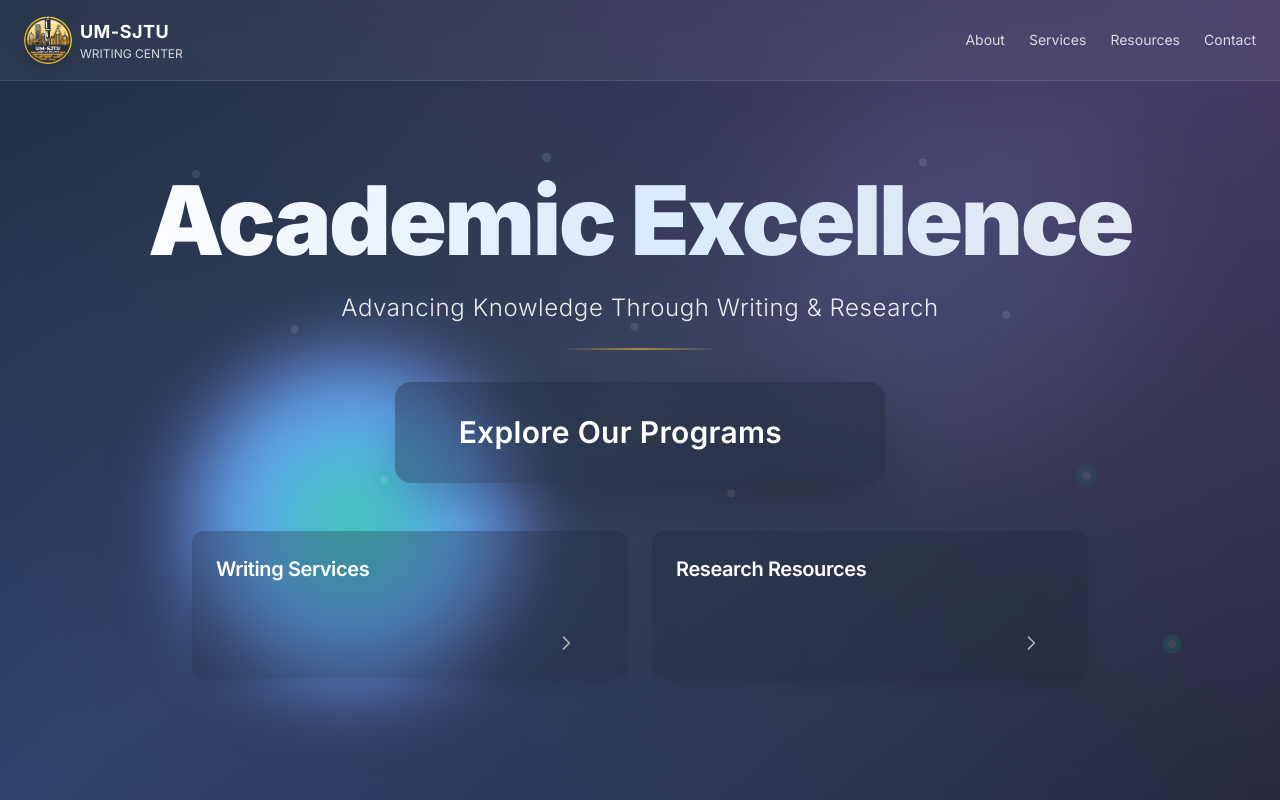
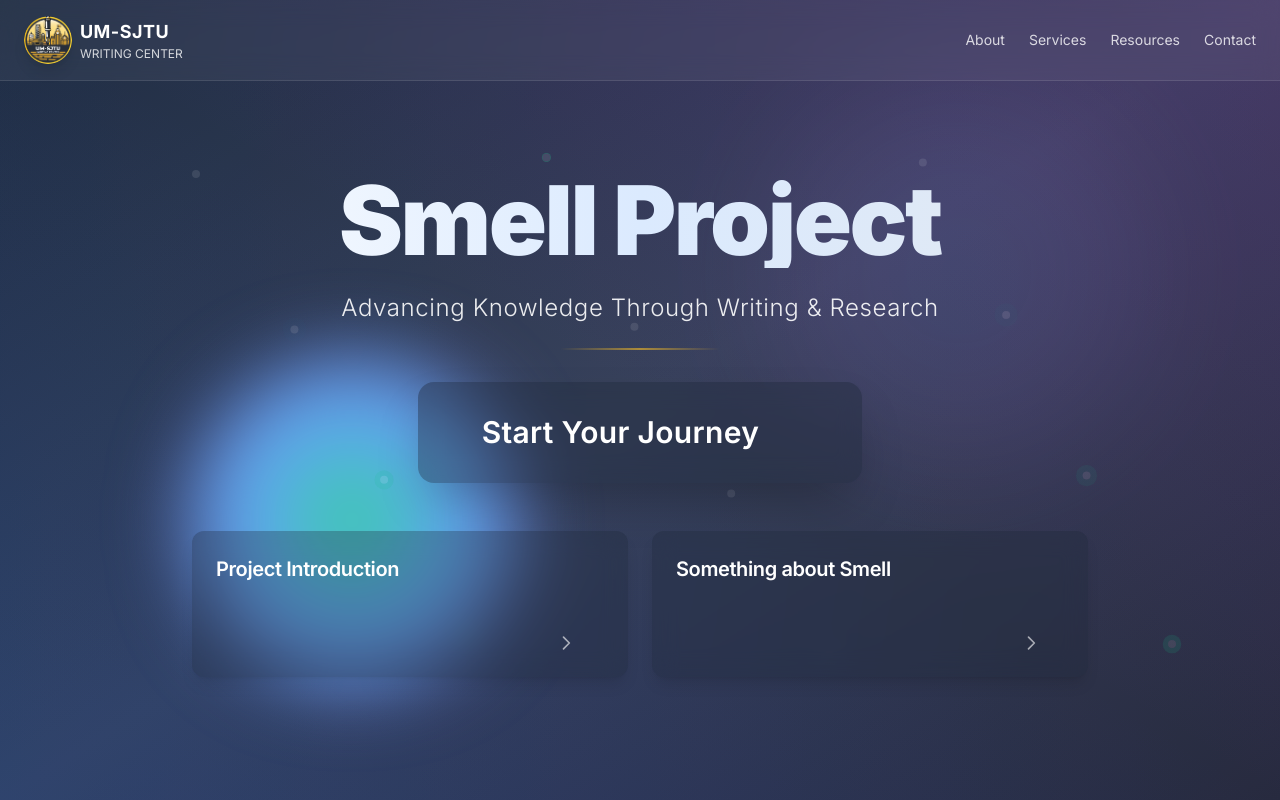
Before and after one commit to johanneshardy/smellreact, a React (Vite) app in the folder my-react-app/: page / in a window 1280 px wide. Built offline with nearby package versions, Linux system fonts and the light colour scheme.

Commit message:
homepage and subpage1

```diff
--- a/my-react-app/src/pages/HomePage.jsx
+++ b/my-react-app/src/pages/HomePage.jsx
@@ -112,7 +112,7 @@ const HomePage = ({ onNavigate }) => {
           <div className="text-center mb-8">
             <div className="relative mb-6">
               <h1 className="relative text-5xl md:text-7xl lg:text-8xl font-black text-transparent bg-clip-text bg-gradient-to-r from-white via-blue-100 to-slate-200 tracking-tight leading-none animate-fade-in">
-                Academic Excellence
+                Smell Project
               </h1>
             </div>
 
@@ -137,7 +137,7 @@ const HomePage = ({ onNavigate }) => {
               <div className="absolute inset-0 bg-gradient-to-r from-amber-500/20 via-orange-500/20 to-amber-600/20 rounded-2xl opacity-0 group-hover:opacity-100 transition-all duration-500" />
 
               <span className="relative group-hover:text-transparent group-hover:bg-clip-text group-hover:bg-gradient-to-r group-hover:from-amber-200 group-hover:to-orange-200 transition-all duration-500">
-                Explore Our Programs
+                Start Your Journey
               </span>
 
               <span className="inline-block ml-4 transform group-hover:translate-x-2 transition-all duration-300 opacity-0 group-hover:opacity-100">
@@ -168,7 +168,7 @@ const HomePage = ({ onNavigate }) => {
                 <div className="relative flex-grow flex flex-col justify-between">
                   <div>
                     <h3 className="text-lg md:text-xl font-semibold text-white leading-tight mb-2 group-hover:text-transparent group-hover:bg-clip-text group-hover:bg-gradient-to-r group-hover:from-amber-200 group-hover:to-orange-200 transition-all duration-300">
-                      Writing Services
+                      Project Introduction
                     </h3>
 
                     {/* Academic progress indicator */}
@@ -214,7 +214,7 @@ const HomePage = ({ onNavigate }) => {
                 <div className="relative flex-grow flex flex-col justify-between">
                   <div>
                     <h3 className="text-lg md:text-xl font-semibold text-white leading-tight mb-2 group-hover:text-transparent group-hover:bg-clip-text group-hover:bg-gradient-to-r group-hover:from-orange-200 group-hover:to-yellow-200 transition-all duration-300">
-                      Research Resources
+                      Something about Smell
                     </h3>
 
                     {/* Academic progress indicator */}
```
